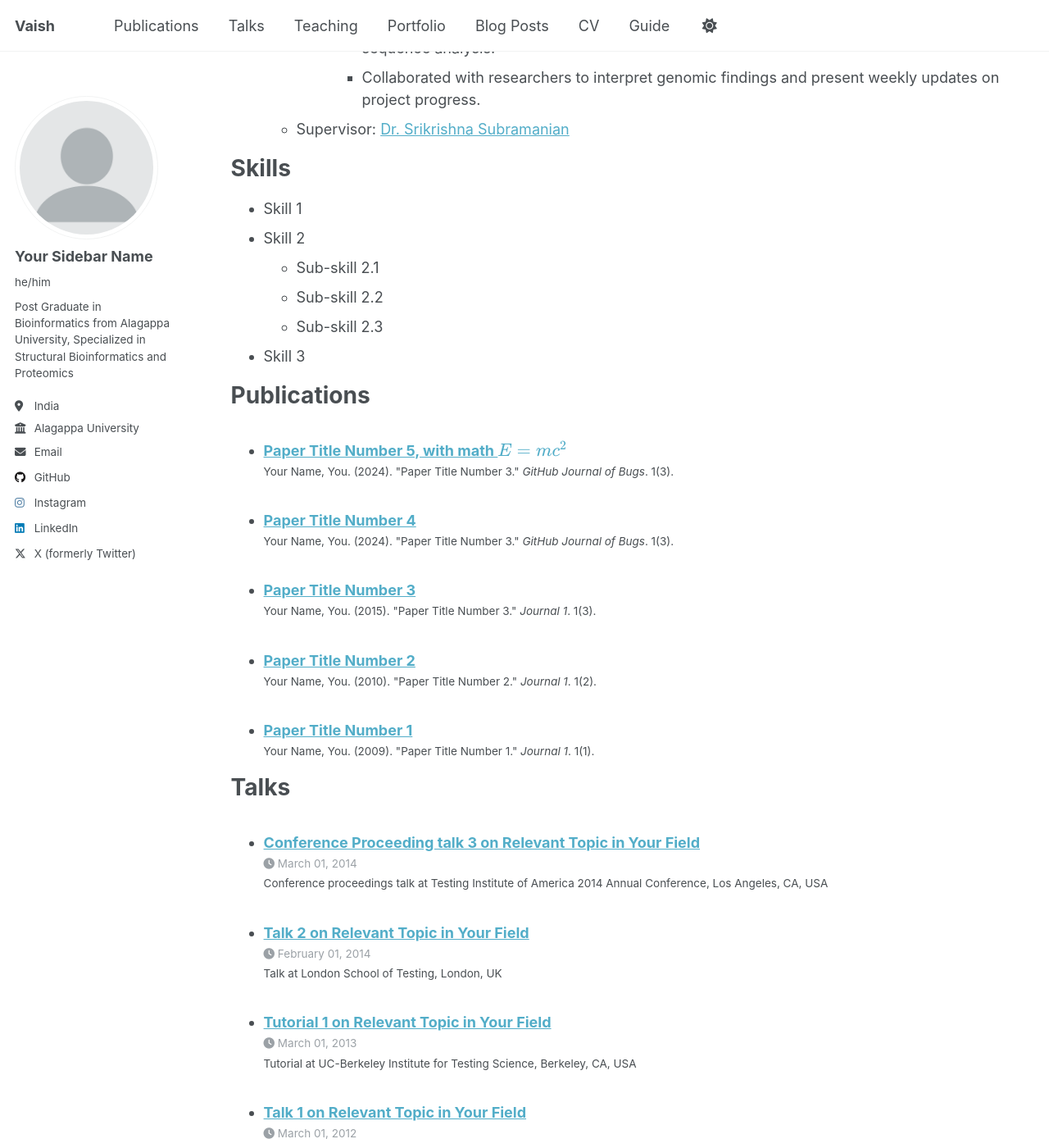
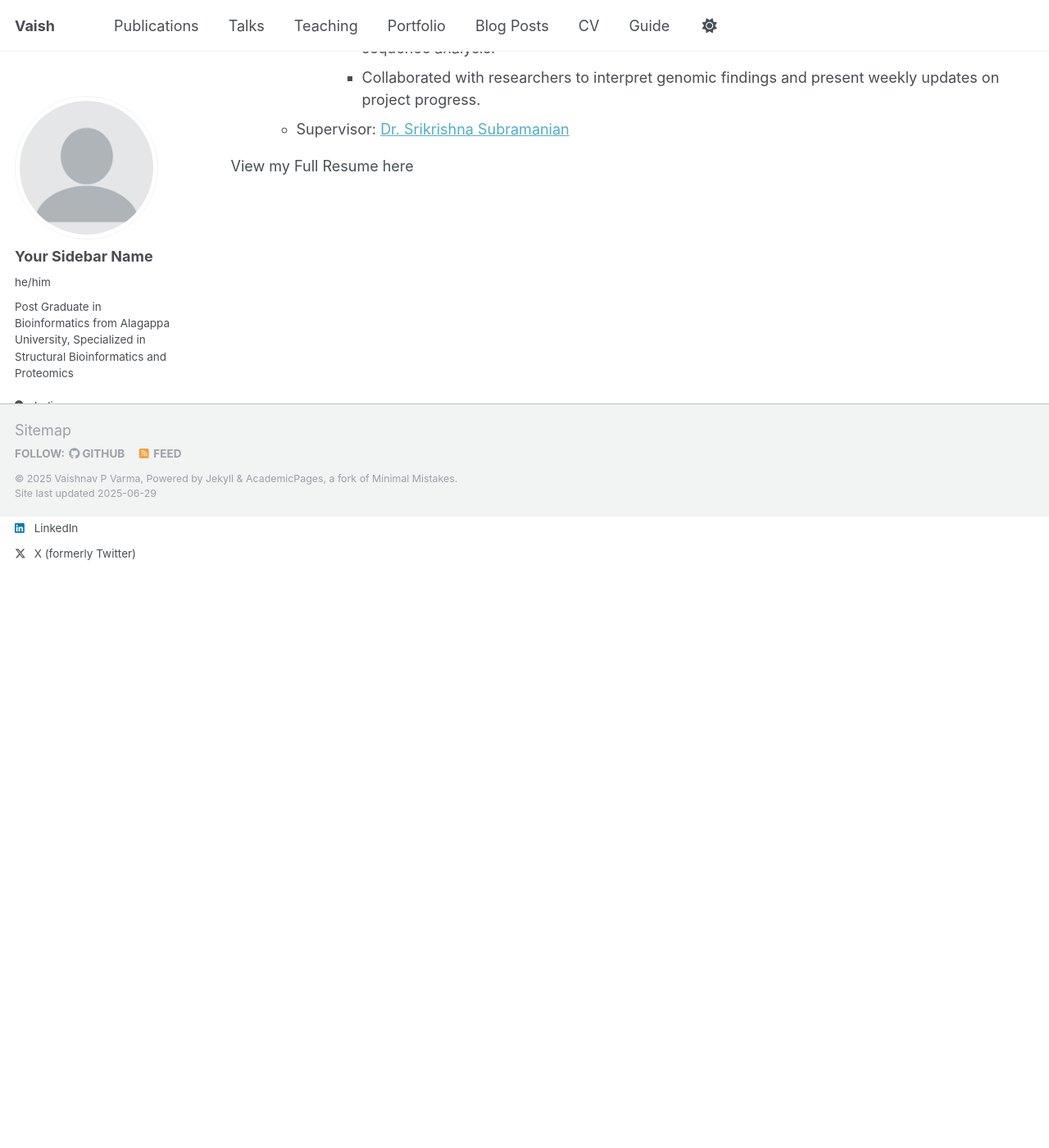
Before and after one commit to vaishnavpvarma/vaishnavpvarma.github.io, a Jekyll site: the page built from _pages/cv.md, in a window 1280 px wide and 1400 px high, scrolled down 790 px. Shown: the whole window at 82% size. Built offline with Jekyll 4.4.1, drawn with Linux system fonts in a browser that asks for light colours; a script that is not in the unit is left out; after the commit the page ends 1420 px from its top, so only the background shows below that; some of the changed text lies outside the part shown.

Commit message:
Update cv.md

```diff
--- a/_pages/cv.md
+++ b/_pages/cv.md
@@ -33,34 +33,4 @@ Work experience
       * Collaborated with researchers to interpret genomic findings and present weekly updates on project progress.
   * Supervisor: [Dr. Srikrishna Subramanian](mailto:krishna@imtech.res.in)
 
-
-Skills
-======
-* Skill 1
-* Skill 2
-  * Sub-skill 2.1
-  * Sub-skill 2.2
-  * Sub-skill 2.3
-* Skill 3
-
-Publications
-======
-  <ul>{% for post in site.publications reversed %}
-    {% include archive-single-cv.html %}
-  {% endfor %}</ul>
-
-Talks
-======
-  <ul>{% for post in site.talks reversed %}
-    {% include archive-single-talk-cv.html  %}
-  {% endfor %}</ul>
-
-Teaching
-======
-  <ul>{% for post in site.teaching reversed %}
-    {% include archive-single-cv.html %}
-  {% endfor %}</ul>
-
-Service and leadership
-======
-* Currently signed in to 43 different slack teams
+View my Full Resume here
```
